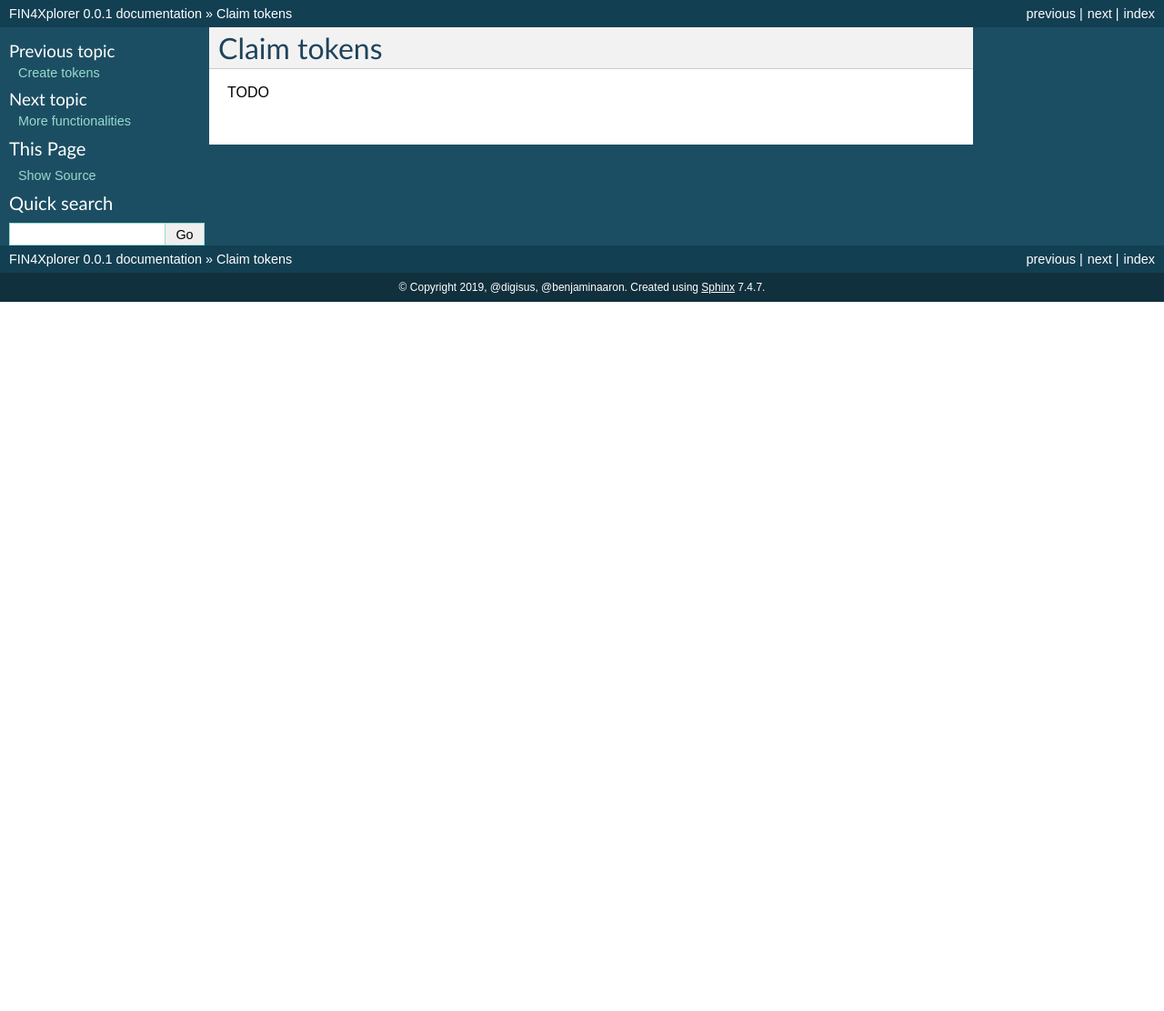
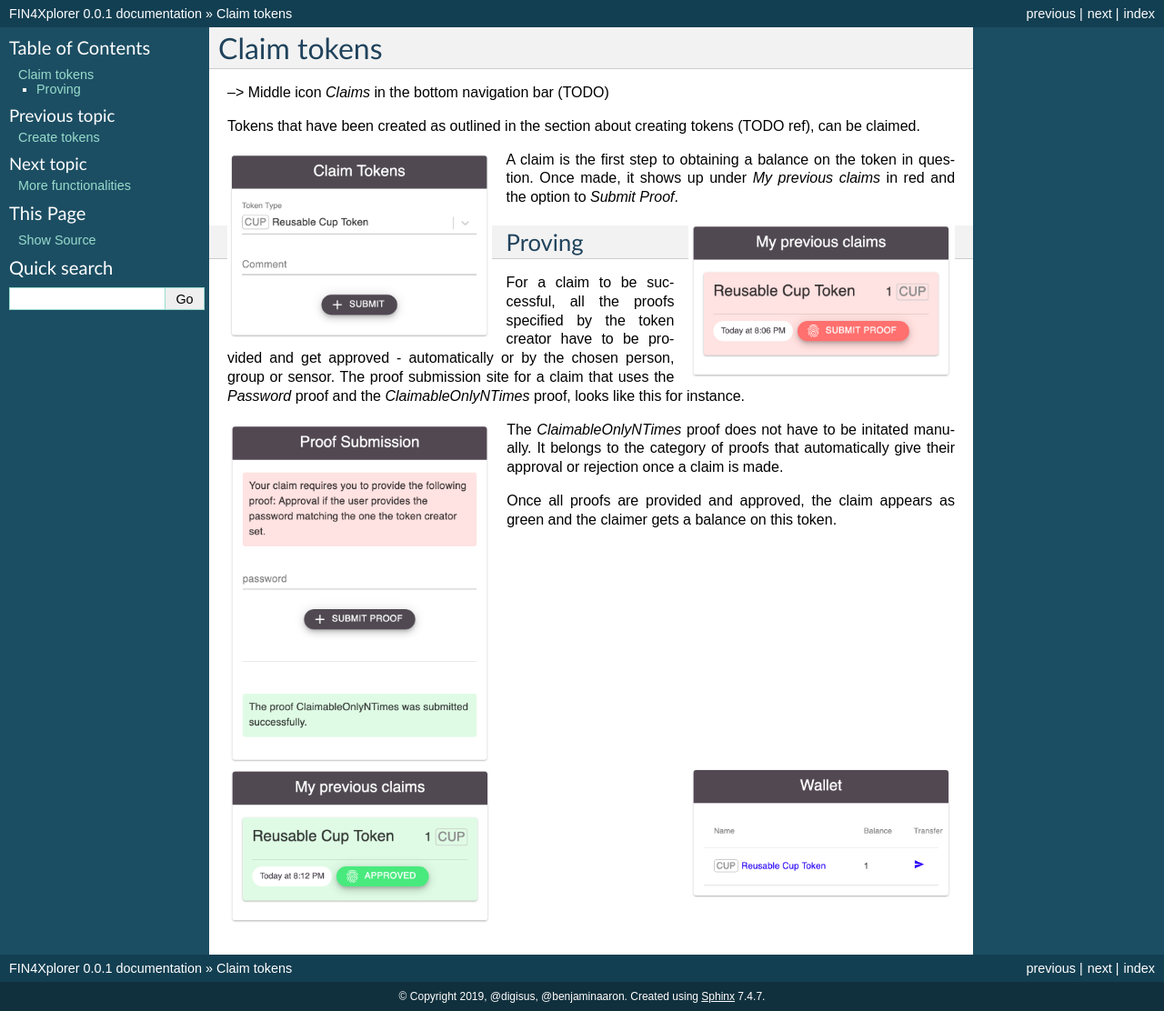
Before and after one commit to FuturICT2/FIN4Documentation, a Sphinx documentation site: the page built from docs/claim-tokens.rst, in a window 1280 px wide. Shown: the whole page at 91% size. Built offline with Sphinx 7.4.7, drawn with Linux system fonts in a browser that asks for light colours; before the commit the page ends 900 px from its top, so only the background shows below that.

Commit message:
Write the Claim tokens site

```diff
--- a/docs/claim-tokens.rst
+++ b/docs/claim-tokens.rst
@@ -1,4 +1,37 @@
 Claim tokens
 =============
 
-TODO
+--> Middle icon *Claims* in the bottom navigation bar (TODO)
+
+Tokens that have been created as outlined in the section about creating tokens (TODO ref), can be claimed.
+
+.. image:: images/ClaimTokens.png
+   :scale: 35%
+   :align: left
+
+A claim is the first step to obtaining a balance on the token in question. Once made, it shows up under *My previous claims* in red and the option to *Submit Proof*.
+
+.. image:: images/MyPreviousClaims.png
+   :scale: 35%
+   :align: right
+
+Proving
+^^^^^^^
+
+For a claim to be successful, all the proofs specified by the token creator have to be provided and get approved - automatically or by the chosen person, group or sensor. The proof submission site for a claim that uses the *Password* proof and the *ClaimableOnlyNTimes* proof, looks like this for instance.
+
+.. image:: images/ProofSubmission.png
+   :scale: 35%
+   :align: left
+
+The *ClaimableOnlyNTimes* proof does not have to be initated manually. It belongs to the category of proofs that automatically give their approval or rejection once a claim is made.
+
+Once all proofs are provided and approved, the claim appears as green and the claimer gets a balance on this token.
+
+.. image:: images/MyPreviousClaims_approved.png
+   :scale: 35%
+   :align: left
+
+.. image:: images/Wallet.png
+   :scale: 35%
+   :align: right
```
Also changed, not shown: docs/images/ClaimTokens.png (added), docs/images/MyPreviousClaims.png (added), docs/images/MyPreviousClaims_approved.png (added), docs/images/ProofSubmission.png (added), docs/images/Wallet.png (added).
